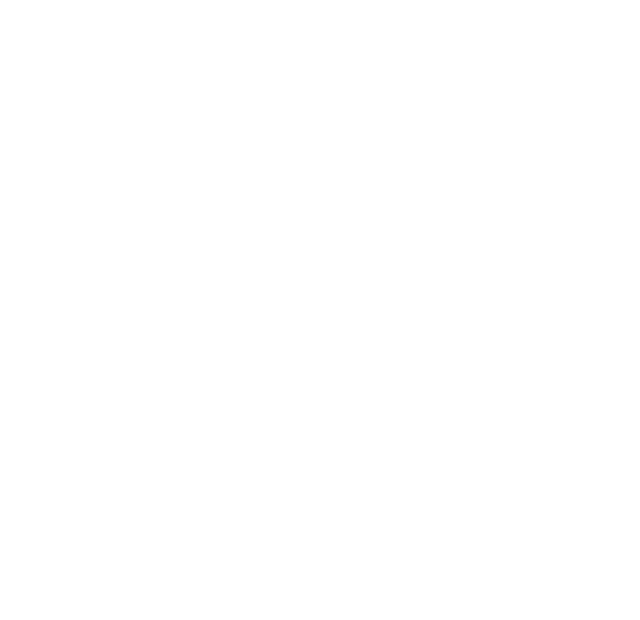
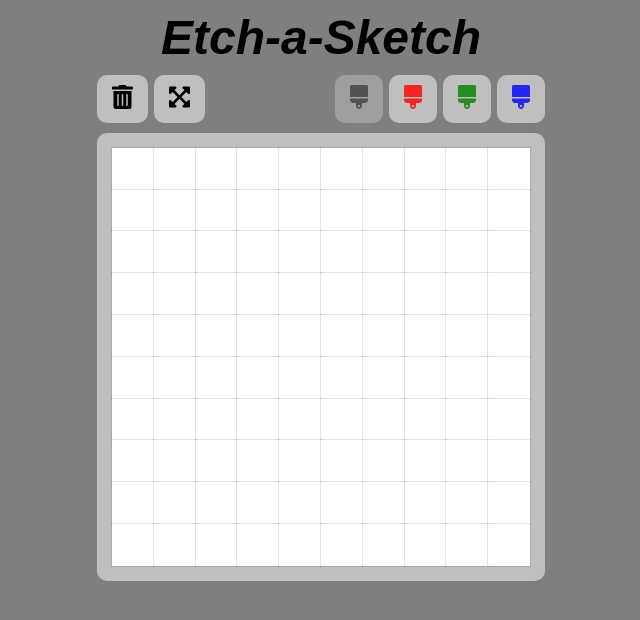
Before and after one commit to DaniDjaoen/Etch-a-Sketch, a plain HTML site: page index.html in a window 1280 px wide. Shown: the whole page, without its empty margins (319-959 px from the left). Drawn offline with Linux system fonts and the light colour scheme.

Commit message:
Added code

```diff
--- a/assets/scripts/main.js
+++ b/assets/scripts/main.js
@@ -0,0 +1,88 @@
+const gridsBox = document.getElementById("gridbox");
+gridsBox.style["display"] = "grid";
+
+const btnClear = document.getElementById("option-clear");
+const btnResize = document.getElementById("option-resize");
+const btnRedColor = document.getElementById("option-red");
+const btnGreenColor = document.getElementById("option-green");
+const btnBlueColor = document.getElementById("option-blue");
+const btnBlackColor = document.getElementById("option-black");
+
+gridCreator(10);
+
+function gridCreator(numOfCells) {
+    gridsBox.innerHTML = " ";
+    console.log(`Creating grid with value ${numOfCells}`);
+    const totalCellsToMake = numOfCells * numOfCells;
+    gridsBox.style["grid-template-columns"] = `repeat(${numOfCells}, auto)`;
+    gridsBox.style["grid-template-rows"] = `repeat(${numOfCells}, auto)`;
+
+    for (let index = 1; index <= totalCellsToMake; index++) {
+        const gridItem = document.createElement("div");
+        gridItem.setAttribute("class", "grids");
+        gridItem.setAttribute("id", `grid-${index}`);
+        gridsBox.appendChild(gridItem);
+        console.log(`Created Grid #${index}`);
+    }
+    createMouseOver();
+};
+
+function createMouseOver(selectedColor = "black") {
+    const gridItems = document.querySelectorAll(".grids");
+    switch (selectedColor) {
+        case "red":
+            removeSelectedColor();
+            btnRedColor.setAttribute("class", "options selected-color");
+            break;
+        case "blue":
+            removeSelectedColor();
+            btnBlueColor.setAttribute("class", "options selected-color");
+            break;
+        case "green":
+            removeSelectedColor();
+            btnGreenColor.setAttribute("class", "options selected-color");
+            break;
+        default:
+            removeSelectedColor();
+            btnBlackColor.setAttribute("class", "options selected-color");
+            break;
+    }
+    gridItems.forEach((element) => {
+        element.addEventListener("mouseover", function () {
+            element.style["background-color"] = selectedColor;
+        });
+    });
+}
+function removeSelectedColor () {
+    btnBlackColor.setAttribute("class", "options");
+    btnBlueColor.setAttribute("class", "options");
+    btnGreenColor.setAttribute("class", "options");
+    btnRedColor.setAttribute("class", "options");
+}
+btnRedColor.addEventListener("click", function () {
+    createMouseOver("red");
+});
+btnGreenColor.addEventListener("click", function () {
+    createMouseOver("green");
+});
+btnBlueColor.addEventListener("click", function () {
+    createMouseOver("blue");
+});
+btnBlackColor.addEventListener("click", function () {
+    createMouseOver("black");
+});
+btnClear.addEventListener("click", function () {
+    const gridItems = document.querySelectorAll(".grids");
+    gridItems.forEach((element) => {
+        element.style["background-color"] = "white";
+    });
+});
+btnResize.addEventListener('click', function () {
+    let userInput = prompt("Enter the amount numbers of cells per sides: \n(*) Between 10 and 100 cells per sides is allowed.");
+    if (isNaN(userInput) || userInput > 100 || userInput < 10) {
+        do {
+            userInput = prompt("Please enter the amount numbers of cells per sides: \n(*) Between 10 and 100 cells per sides is allowed.");
+        } while (isNaN(userInput) || userInput > 100 || userInput < 10);
+    }
+    gridCreator(userInput);
+});
--- a/assets/styles/main.css
+++ b/assets/styles/main.css
@@ -0,0 +1,68 @@
+html {
+    background-color: rgba(0, 0, 0, 0.5);
+}
+header {
+    margin-top: 10px;
+}
+h1 {
+    font-size: 3em;
+    text-align: center;
+    font-family: Arial;
+    font-style: italic;
+    font-weight: bold;
+}
+.options.selected-color {
+    opacity: 0.5;
+}
+.options:hover {
+    opacity: 0.8;
+    box-shadow: 0 0 2px 2px rgba(0, 0, 0, 0.5);
+}
+#all-options-box {
+    display: grid;
+    grid-template-columns: 1fr 1fr;
+    grid-template-rows: 1fr;
+    justify-content: space-between;
+    width: 35vw;
+    margin: auto;
+    font-size: 1.5em;
+    margin-top: 10px;
+}
+#main-options-box {
+    text-align: start;
+}
+#color-options-box {
+    text-align: end;
+}
+.options {
+    background-color: rgba(255, 255, 255, 0.5);
+    padding: 10px 15px;
+    border-radius: 10px;
+}
+#option-black {
+    color: rgba(0, 0, 0, 0.8);
+}
+#option-red {
+    color: rgba(255, 0, 0, 0.8);
+}
+#option-blue {
+    color: rgba(0, 0, 255, 0.8);
+}
+#option-green {
+    color: rgba(0, 128, 0, 0.8);
+}
+#gridbox {
+    width: 35vw;
+    height: auto;
+    margin: auto;
+    margin-top: 10px;
+    border-width: 15px;
+    border-color: rgba(255, 255, 255, 0.5);
+    border-style: solid;
+    border-radius: 10px;
+}
+.grids {
+    background-color: white;
+    padding: 50%;
+    box-shadow: 0 0 0 1px rgba(0, 0, 0, 0.1);
+}
--- a/index.html
+++ b/index.html
@@ -1,14 +1,37 @@
 <!DOCTYPE html>
 <html lang="en">
+
 <head>
     <meta charset="UTF-8">
     <meta name="viewport" content="width=device-width, initial-scale=1.0">
-    <title>Etch-a-Sketch</title>
+    <title>Etch-a-Sketch | Developed by Dani D. Djaoen</title>
     <link rel="stylesheet" href="assets/styles/clean.css">
+    <link rel="stylesheet" href="https://cdnjs.cloudflare.com/ajax/libs/font-awesome/5.13.0/css/all.min.css">
+    <script src="https://cdnjs.cloudflare.com/ajax/libs/font-awesome/5.13.0/js/all.min.js"></script>
     <link rel="stylesheet" href="assets/styles/main.css">
 </head>
+
 <body>
-
+    <header>
+        <h1>Etch-a-Sketch</h1>
+        <div id="all-options-box">
+            <div id="main-options-box" class="options-box">
+                <button class="options" id="option-clear"><i class="fas fa-trash-alt"></i></button>
+                <button class="options" id="option-resize"><i class="fas fa-expand-arrows-alt"></i></button>
+            </div>
+            <div id="color-options-box" class="options-box">
+                <button class="options" id="option-black"><i class="fas fa-brush"></i></button>
+                <button class="options" id="option-red"><i class="fas fa-brush"></i></button>
+                <button class="options" id="option-green"><i class="fas fa-brush"></i></button>
+                <button class="options" id="option-blue"><i class="fas fa-brush"></i></button>
+            </div>
+        </div>
+    </header>
+    <main>
+        <div id="gridbox"></div>
+    </main>
+    <footer></footer>
     <script src="assets/scripts/main.js"></script>
 </body>
+
 </html>
```
